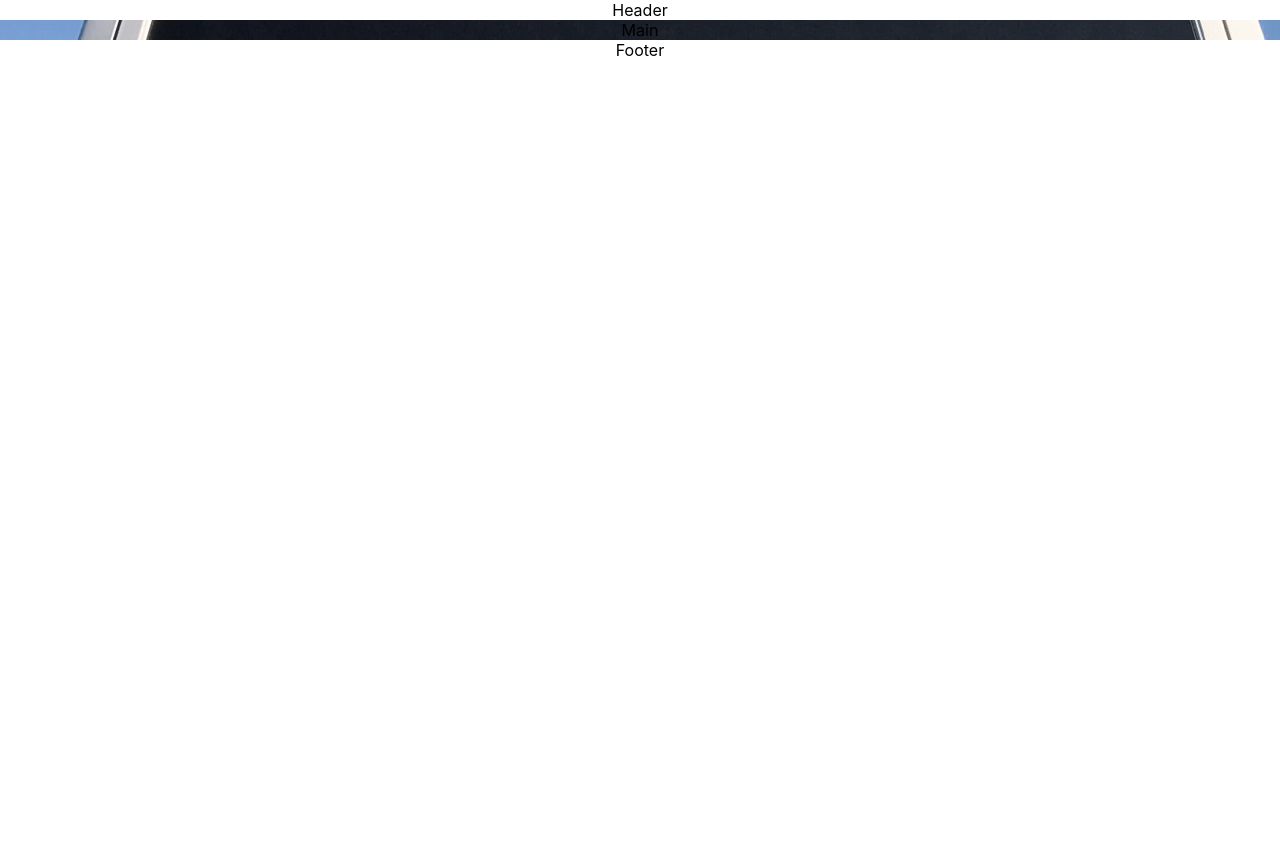
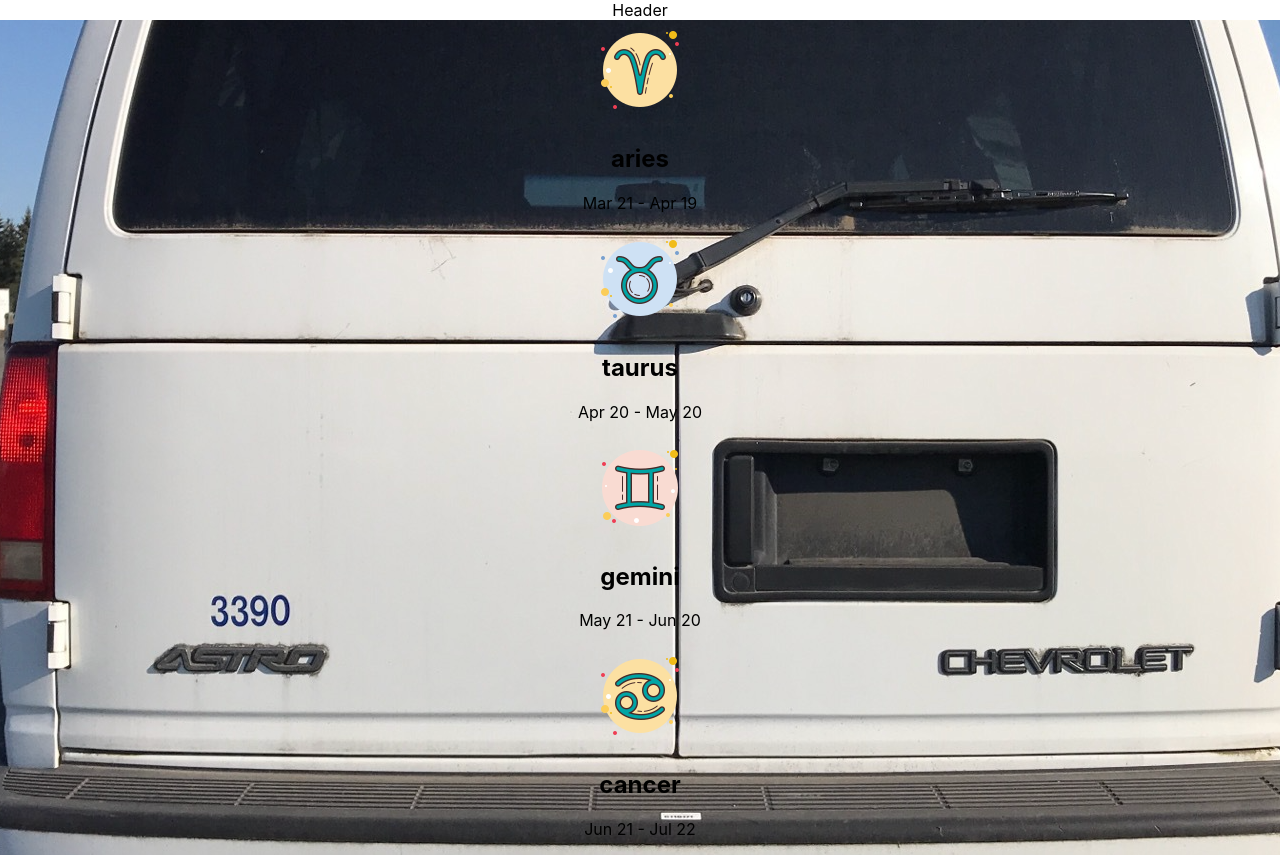
Before and after one commit to benni-maxon/fromscratch-zodiac-signs, a React (Create React App) app: page / in a window 1280 px wide. Shown: the top 855 px of the page. Before the commit the page ends 800 px from the top, so only its background shows below. Built offline with nearby package versions, Linux system fonts and the light colour scheme.

Commit message:
added .map loop for Zodiac component

```diff
--- a/src/Components/Main/Main.js
+++ b/src/Components/Main/Main.js
@@ -1,6 +1,15 @@
 import React from 'react';
+import { zodiac } from '../../data.js';
 import background from '../../astro-van.png';
+import Zodiac from '../Zodiac/Zodiac.js';
+import './Main.css';
 
 export default function Main() {
-  return <main style={{ backgroundImage: `url(${background})` }}>Main</main>;
+  return (
+    <main className="main-area" style={{ backgroundImage: `url(${background})` }}>
+      {zodiac.map((item) => (
+        <Zodiac key={item.id} {...item} />
+      ))}
+    </main>
+  );
 }
```
